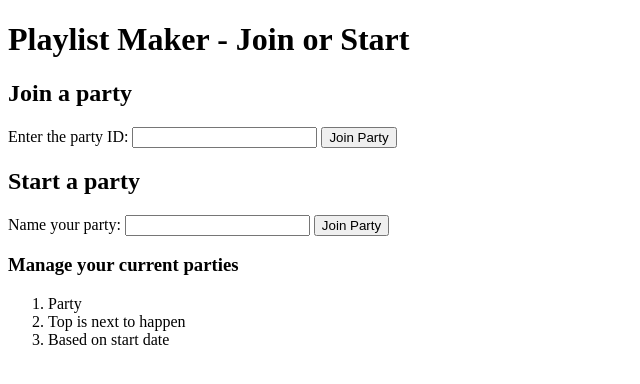
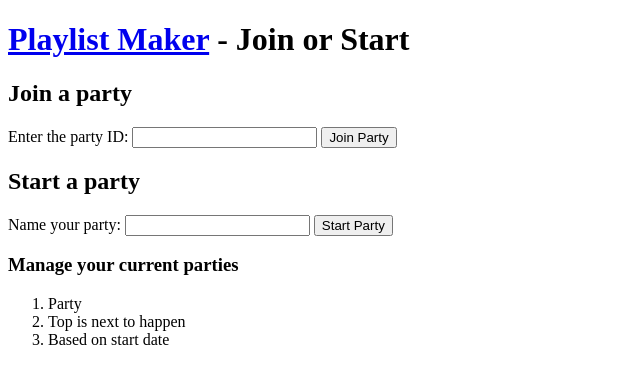
Before and after one commit to Mascros/playlist-maker, a Django app: template playlistr/spotify_playlists/templates/spotify_playlists/logged_in.html in a window 1280 px wide. Shown: the top 384 px of the page, without its empty margins (0-640 px from the left). Run offline with Django 3.2, Linux system fonts and the light colour scheme; the template is opened without the code that fills it, so the values that code supplies are empty; parts of the project's set-up code (start-up, migrations or seed data) failed here and were passed over.

Commit message:
Minor formatting and typo changes

```diff
--- a/playlistr/spotify_playlists/templates/spotify_playlists/index.html
+++ b/playlistr/spotify_playlists/templates/spotify_playlists/index.html
@@ -5,7 +5,7 @@
     <title>Playlist Maker - Home</title>
 </head>
 <body>
-<h1>Playlist Maker - Home</h1>
+<a href="{% url 'spotify_playlists:index' %}"><h1>Playlist Maker - Home</h1></a>
 <a href="{{ spotify_auth_url }}">Log in with Spotify</a>
 </body>
 </html>
--- a/playlistr/spotify_playlists/templates/spotify_playlists/logged_in.html
+++ b/playlistr/spotify_playlists/templates/spotify_playlists/logged_in.html
@@ -5,7 +5,7 @@
     <title>Playlist Maker - Join or Start</title>
 </head>
 <body>
-<h1>Playlist Maker - Join or Start</h1>
+<h1><a href="{% url 'spotify_playlists:index' %}">Playlist Maker</a> - Join or Start</h1>
 <div id="join">
     <h2>Join a party</h2>
     <form action="{% url 'spotify_playlists:join' %}">
@@ -21,7 +21,7 @@
         {% csrf_token %}
         <label for="party_name">Name your party: </label>
         <input type="text" name="party_name" id="party_name">
-        <button type="submit">Join Party</button>
+        <button type="submit">Start Party</button>
     </form>
 </div>
 <div id="manage">
```
